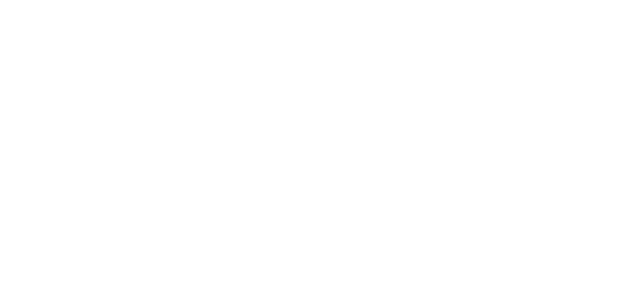
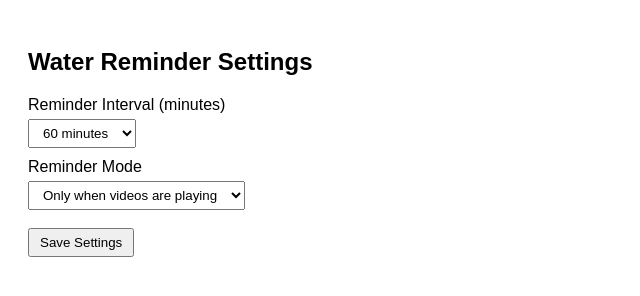
Before and after one commit to zGamingTechz/JavaScript-Projects, a browser extension: page Drink Water/options.html in a window 1280 px wide. Shown: the whole page, without its empty margins (0-640 px from the left). Drawn offline with Linux system fonts and the light colour scheme.

Commit message:
Added settings UI

```diff
--- a/Drink Water/options.html
+++ b/Drink Water/options.html
@@ -2,9 +2,34 @@
 <html lang="en">
 <head>
     <meta charset="UTF-8">
-    <title>Title</title>
+    <title>Settings</title>
+    <style>
+        body { font-family: sans-serif; padding: 20px; }
+        label { display: block; margin: 10px 0 5px; }
+        select, button { padding: 5px 10px; }
+    </style>
 </head>
 <body>
+    <h2>Water Reminder Settings</h2>
 
+    <label for="interval">Reminder Interval (minutes)</label>
+    <select id="interval">
+        <option value="15">15 minutes</option>
+        <option value="30">30 minutes</option>
+        <option value="60" selected>60 minutes</option>
+        <option value="90">90 minutes</option>
+    </select>
+
+    <label for="mode">Reminder Mode</label>
+    <select id="mode">
+        <option value="video">Only when videos are playing</option>
+        <option value="always">Always remind me</option>
+    </select>
+
+    <br><br>
+    <button id="save">Save Settings</button>
+    <p id="status"></p>
+
+    <script src="options.js"></script>
 </body>
 </html>
```
